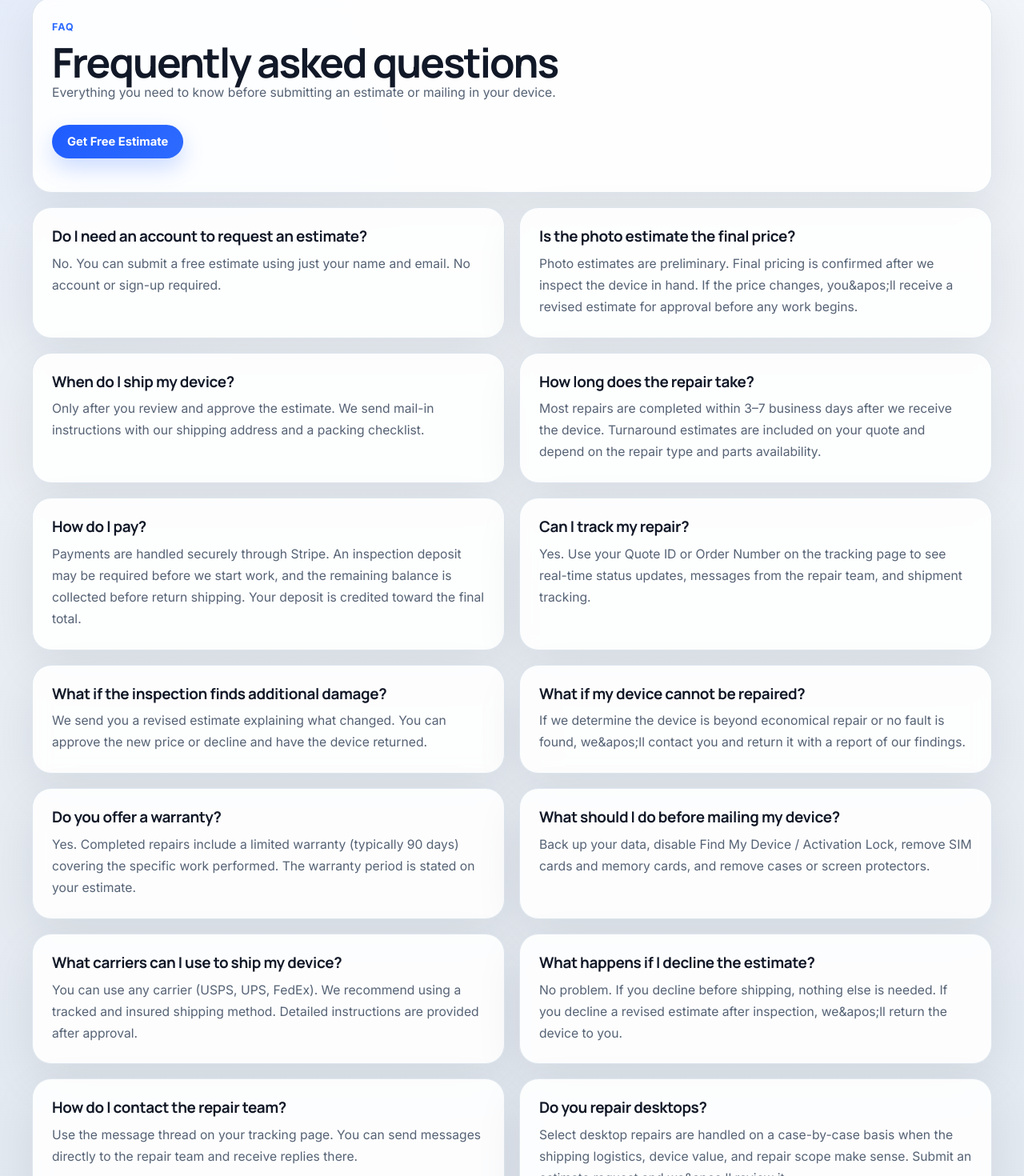
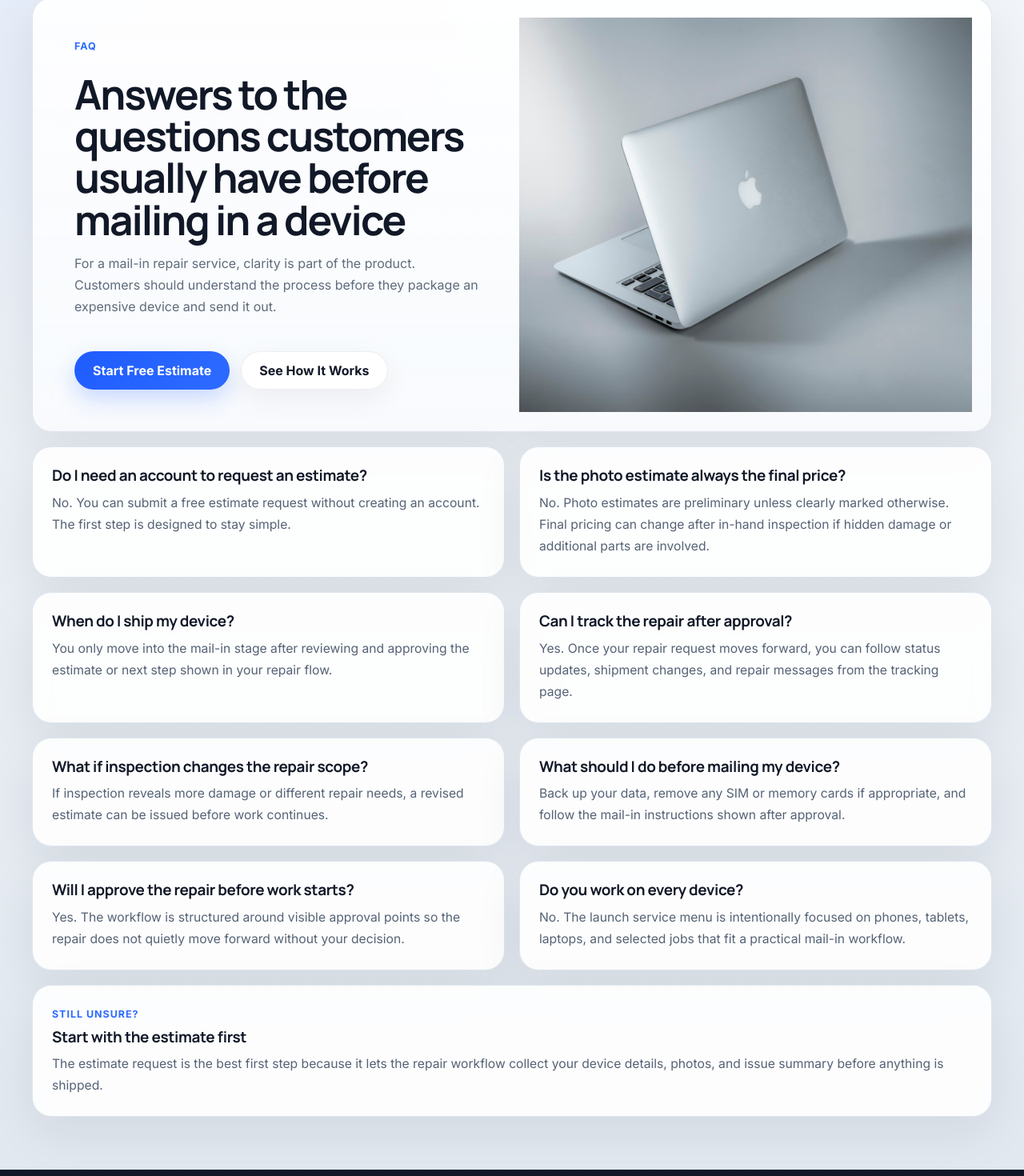
Before and after one commit to kkoly10/repair-center, a Next.js app: page /faq in a window 1280 px wide. Shown: the part 142-1612 px from the top of the page at 80% size. Built offline with nearby package versions, Linux system fonts and the light colour scheme; no server answers.

Commit message:
Update page.js

```diff
--- a/app/faq/page.js
+++ b/app/faq/page.js
@@ -4,72 +4,42 @@ const faqs = [
   {
     question: 'Do I need an account to request an estimate?',
     answer:
-      'No. You can submit a free estimate using just your name and email. No account or sign-up required.',
+      'No. You can submit a free estimate request without creating an account. The first step is designed to stay simple.',
   },
   {
-    question: 'Is the photo estimate the final price?',
+    question: 'Is the photo estimate always the final price?',
     answer:
-      'Photo estimates are preliminary. Final pricing is confirmed after we inspect the device in hand. If the price changes, you&apos;ll receive a revised estimate for approval before any work begins.',
+      'No. Photo estimates are preliminary unless clearly marked otherwise. Final pricing can change after in-hand inspection if hidden damage or additional parts are involved.',
   },
   {
     question: 'When do I ship my device?',
     answer:
-      'Only after you review and approve the estimate. We send mail-in instructions with our shipping address and a packing checklist.',
+      'You only move into the mail-in stage after reviewing and approving the estimate or next step shown in your repair flow.',
   },
   {
-    question: 'How long does the repair take?',
+    question: 'Can I track the repair after approval?',
     answer:
-      'Most repairs are completed within 3–7 business days after we receive the device. Turnaround estimates are included on your quote and depend on the repair type and parts availability.',
+      'Yes. Once your repair request moves forward, you can follow status updates, shipment changes, and repair messages from the tracking page.',
   },
   {
-    question: 'How do I pay?',
+    question: 'What if inspection changes the repair scope?',
     answer:
-      'Payments are handled securely through Stripe. An inspection deposit may be required before we start work, and the remaining balance is collected before return shipping. Your deposit is credited toward the final total.',
-  },
-  {
-    question: 'Can I track my repair?',
-    answer:
-      'Yes. Use your Quote ID or Order Number on the tracking page to see real-time status updates, messages from the repair team, and shipment tracking.',
-  },
-  {
-    question: 'What if the inspection finds additional damage?',
-    answer:
-      'We send you a revised estimate explaining what changed. You can approve the new price or decline and have the device returned.',
-  },
-  {
-    question: 'What if my device cannot be repaired?',
-    answer:
-      'If we determine the device is beyond economical repair or no fault is found, we&apos;ll contact you and return it with a report of our findings.',
-  },
-  {
-    question: 'Do you offer a warranty?',
-    answer:
-      'Yes. Completed repairs include a limited warranty (typically 90 days) covering the specific work performed. The warranty period is stated on your estimate.',
+      'If inspection reveals more damage or different repair needs, a revised estimate can be issued before work continues.',
   },
   {
     question: 'What should I do before mailing my device?',
     answer:
-      'Back up your data, disable Find My Device / Activation Lock, remove SIM cards and memory cards, and remove cases or screen protectors.',
+      'Back up your data, remove any SIM or memory cards if appropriate, and follow the mail-in instructions shown after approval.',
   },
   {
-    question: 'What carriers can I use to ship my device?',
+    question: 'Will I approve the repair before work starts?',
     answer:
-      'You can use any carrier (USPS, UPS, FedEx). We recommend using a tracked and insured shipping method. Detailed instructions are provided after approval.',
+      'Yes. The workflow is structured around visible approval points so the repair does not quietly move forward without your decision.',
   },
   {
-    question: 'What happens if I decline the estimate?',
+    question: 'Do you work on every device?',
     answer:
-      'No problem. If you decline before shipping, nothing else is needed. If you decline a revised estimate after inspection, we&apos;ll return the device to you.',
-  },
-  {
-    question: 'How do I contact the repair team?',
-    answer:
-      'Use the message thread on your tracking page. You can send messages directly to the repair team and receive replies there.',
-  },
-  {
-    question: 'Do you repair desktops?',
-    answer:
-      'Select desktop repairs are handled on a case-by-case basis when the shipping logistics, device value, and repair scope make sense. Submit an estimate request and we&apos;ll review it.',
+      'No. The launch service menu is intentionally focused on phones, tablets, laptops, and selected jobs that fit a practical mail-in workflow.',
   },
 ]
 
@@ -77,18 +47,45 @@ export default function FaqPage() {
   return (
     <main className='page-hero'>
       <div className='site-shell page-stack'>
-        <div className='info-card'>
-          <div className='kicker'>FAQ</div>
-          <h1>Frequently asked questions</h1>
-          <p>
-            Everything you need to know before submitting an estimate or mailing in your device.
-          </p>
-          <div className='inline-actions'>
-            <Link href='/estimate' className='button button-primary button-compact'>
-              Get Free Estimate
-            </Link>
+        <section
+          className='quote-card'
+          style={{
+            overflow: 'hidden',
+            gridTemplateColumns: '1fr 1fr',
+            alignItems: 'stretch',
+          }}
+        >
+          <div style={{ padding: 28, display: 'grid', alignContent: 'center', gap: 16 }}>
+            <div className='kicker'>FAQ</div>
+            <h1 style={{ margin: 0 }}>Answers to the questions customers usually have before mailing in a device</h1>
+            <p className='muted' style={{ margin: 0, maxWidth: 58 + 'ch' }}>
+              For a mail-in repair service, clarity is part of the product. Customers should understand
+              the process before they package an expensive device and send it out.
+            </p>
+
+            <div className='inline-actions' style={{ marginBottom: 0 }}>
+              <Link href='/estimate' className='button button-primary'>
+                Start Free Estimate
+              </Link>
+              <Link href='/how-it-works' className='button button-secondary'>
+                See How It Works
+              </Link>
+            </div>
           </div>
-        </div>
+
+          <div style={{ minHeight: 340, position: 'relative' }}>
+            <img
+              src='/images/laptop-open.jpg'
+              alt='Laptop on a desk'
+              style={{
+                width: '100%',
+                height: '100%',
+                objectFit: 'cover',
+                display: 'block',
+              }}
+            />
+          </div>
+        </section>
 
         <div className='grid-2'>
           {faqs.map((faq) => (
@@ -98,6 +95,15 @@ export default function FaqPage() {
             </div>
           ))}
         </div>
+
+        <section className='policy-card'>
+          <div className='kicker'>Still unsure?</div>
+          <h3>Start with the estimate first</h3>
+          <p>
+            The estimate request is the best first step because it lets the repair workflow collect
+            your device details, photos, and issue summary before anything is shipped.
+          </p>
+        </section>
       </div>
     </main>
   )
```
